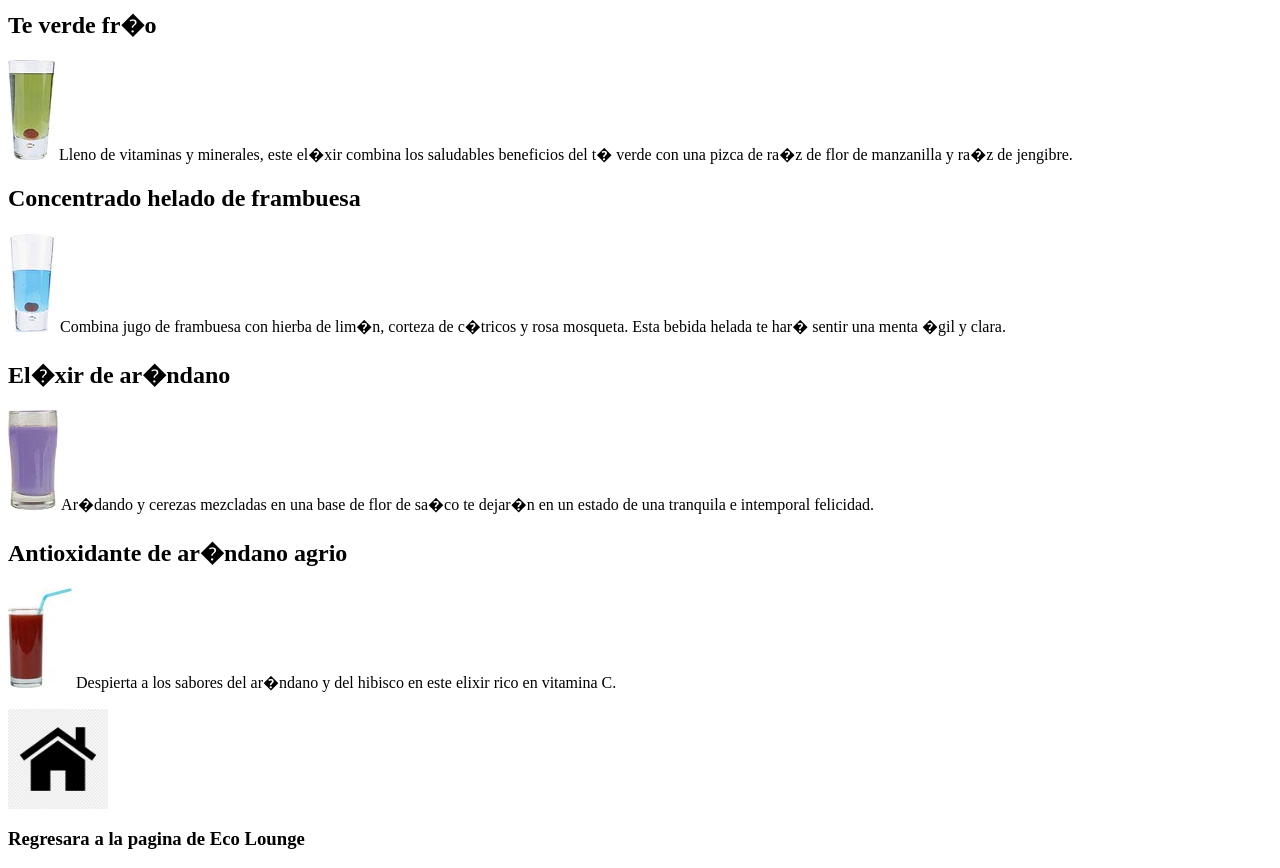
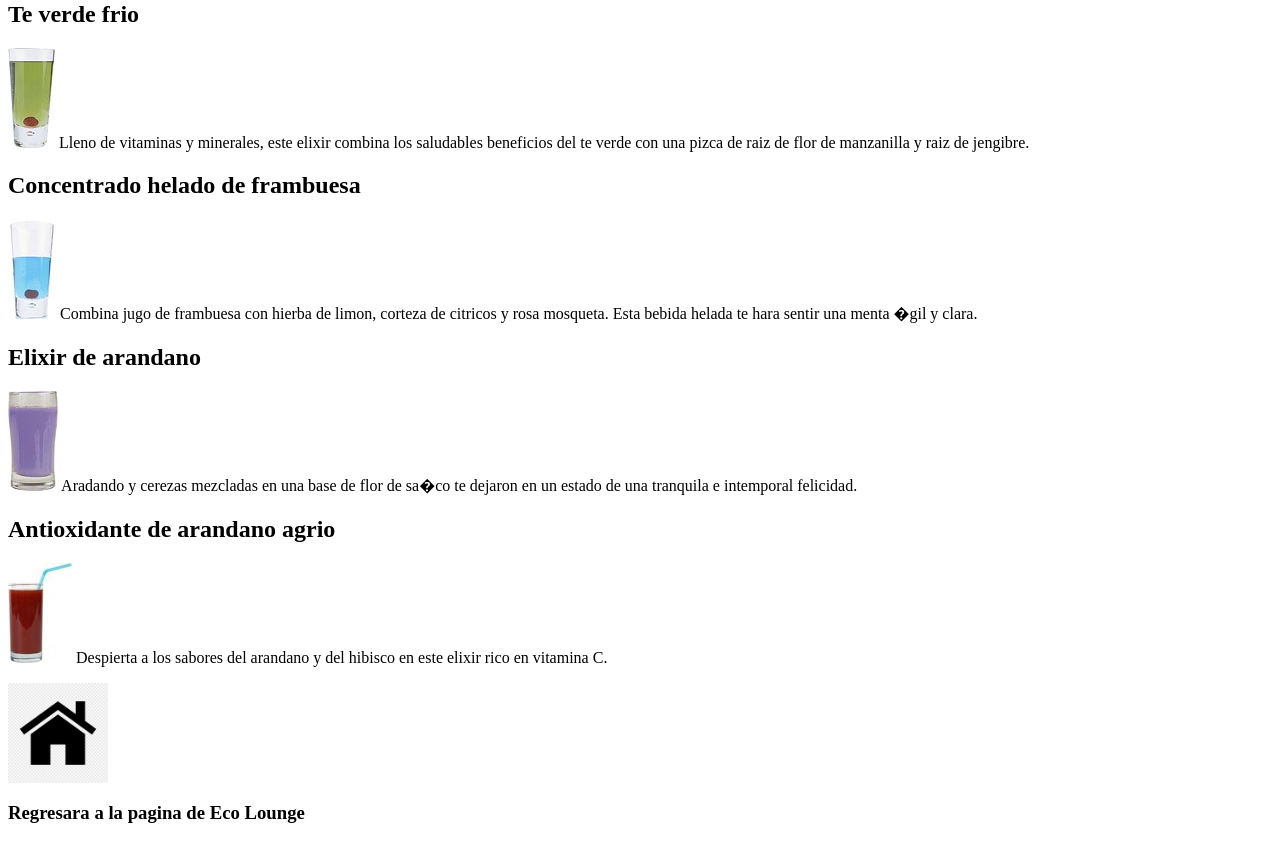
Before and after one commit to Chr1SsLeon/Prueba-Git, a plain HTML site: page paginas/elixir.html in a window 1280 px wide. Shown: the part 65-933 px from the top of the page. After the commit the page ends 907 px from the top, so only its background shows below. Drawn offline with Linux system fonts and the light colour scheme.

Commit message:
Cambio en titulo elixir

```diff
--- a/paginas/elixir.html
+++ b/paginas/elixir.html
@@ -1,35 +1,35 @@
 <html>
   <head>
-    <title>El�xires Eco Lounge</title>
+    <title>Elixires Eco Lounge</title>
   </head>
   <body>
-    <h1>Nuestros El�xires</h1>
+    <h1>Nuestros Elixires del dia de hoy</h1>
 
-    <h2>Te verde fr�o</h2>
+    <h2>Te verde frio</h2>
     <p>
       <img src="../imagenes/green.jpg">
-      Lleno de vitaminas y minerales, este el�xir
-      combina los saludables beneficios del t� verde con
-      una pizca de ra�z de flor de manzanilla y ra�z de jengibre.
+      Lleno de vitaminas y minerales, este elixir
+      combina los saludables beneficios del te verde con
+      una pizca de raiz de flor de manzanilla y raiz de jengibre.
     </p>
     <h2>Concentrado helado de frambuesa</h2>
     <p>
       <img src="../imagenes/lightblue.jpg">
-      Combina jugo de frambuesa con hierba de lim�n,
-      corteza de c�tricos y rosa mosqueta. Esta bebida helada
-      te har� sentir una menta �gil y clara.
+      Combina jugo de frambuesa con hierba de limon,
+      corteza de citricos y rosa mosqueta. Esta bebida helada
+      te hara sentir una menta �gil y clara.
     </p>
-    <h2>El�xir de ar�ndano</h2>
+    <h2>Elixir de arandano</h2>
     <p>
       <img src="../imagenes/blue.jpg">
-      Ar�dando y cerezas mezcladas en una base
-      de flor de sa�co te dejar�n en un estado
+      Aradando y cerezas mezcladas en una base
+      de flor de sa�co te dejaron en un estado
       de una tranquila e intemporal felicidad.
     </p>
-    <h2>Antioxidante de ar�ndano agrio</h2>
+    <h2>Antioxidante de arandano agrio</h2>
     <p>
       <img src="../imagenes/red.jpg">
-      Despierta a los sabores del ar�ndano y del hibisco
+      Despierta a los sabores del arandano y del hibisco
       en este elixir rico en vitamina C.
     </p>
     <a href="../index.html"><img src="../imagenes/Home.png" width="100"></a>
```
